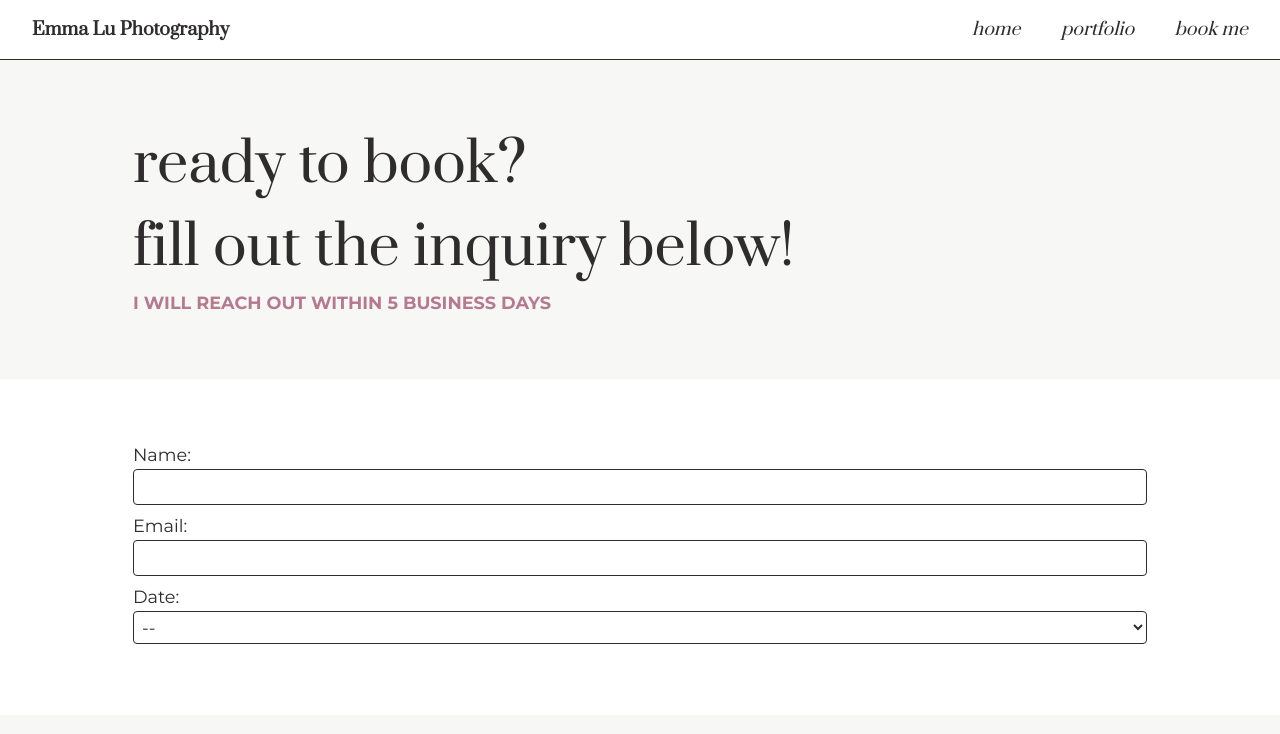
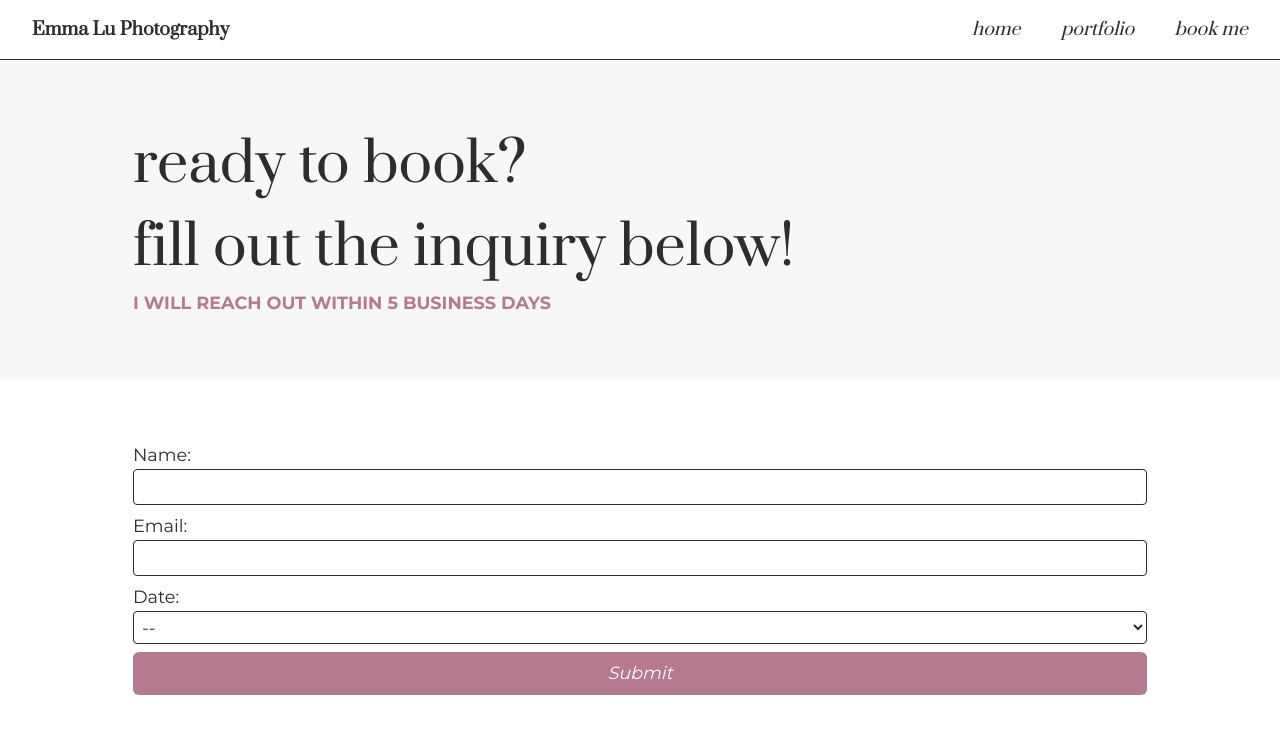
Before and after one commit to eemmalu/elu-photography-site, a Next.js app: page /book in a window 1280 px wide. Shown: the top 734 px of the page. Built offline with nearby package versions, Linux system fonts and the light colour scheme.

Commit message:
feat: update button
Update button component to contain multiple types of buttons - specifically ones with/without a linkto and onclick function

```diff
--- a/src/app/book/page.tsx
+++ b/src/app/book/page.tsx
@@ -1,19 +1,13 @@
 "use client";
 import { useState } from "react";
 import TextInput from "@/components/textinput";
-
-type Shoots =
-  | undefined
-  | { kind: "Senior/Grad" }
-  | { kind: "Engagement" }
-  | { kind: "Prom" }
-  | { kind: "Other"; details: string };
+import Button from "@/components/button";
 
 type FormData = {
   name: string;
   email: string;
   dateType: string;
-  shootType: Shoots;
+  shootType: string;
   people: number;
   duration: number;
   notes: string;
@@ -24,8 +18,8 @@ export default function Book() {
   const [formData, setFormData] = useState<FormData>({
     name: "",
     email: "",
-    dateType: "",
-    shootType: undefined,
+    dateType: "--",
+    shootType: "--",
     people: 0,
     duration: 0,
     notes: "",
@@ -76,6 +70,7 @@ export default function Book() {
           <option>I have a date (or a few dates) in mind!</option>
           <option>My dates are flexible!</option>
         </select>
+        <Button label="Submit"/>
       </div>
     </>
   );
--- a/src/components/button.tsx
+++ b/src/components/button.tsx
@@ -3,18 +3,54 @@ import Link from "next/link";
 
 type ButtonProps = {
   label: string;
-  linkTo: string;
+  linkTo?: string;
   className?: string;
+  onClick?: () => void;
 };
 
-export default function Button({ label, linkTo, className = "" }: ButtonProps) {
-  return (
-    <Link href={`/${linkTo}`}>
+export default function Button({
+  label,
+  linkTo = undefined,
+  className = "",
+  onClick = undefined,
+}: ButtonProps) {
+  if (linkTo && onClick) {
+    return (
+      <Link href={`/${linkTo}`}>
+        <button
+          onClick={onClick}
+          className={`font-sans italic py-2 px-8 bg1 bg-primary rounded-md cursor-pointer transition duration-300 ease-in-out hover:scale-110 ${className}`}
+        >
+          {label}
+        </button>
+      </Link>
+    );
+  } else if (linkTo) {
+    return (
+      <Link href={`/${linkTo}`}>
+        <button
+          className={`font-sans italic py-2 px-8 bg1 bg-primary rounded-md cursor-pointer transition duration-300 ease-in-out hover:scale-110 ${className}`}
+        >
+          {label}
+        </button>
+      </Link>
+    );
+  } else if (onClick) {
+    return (
+      <button
+        onClick={onClick}
+        className={`font-sans italic py-2 px-8 bg1 bg-primary rounded-md cursor-pointer transition duration-300 ease-in-out hover:scale-110 ${className}`}
+      >
+        {label}
+      </button>
+    );
+  } else {
+    return (
       <button
         className={`font-sans italic py-2 px-8 bg1 bg-primary rounded-md cursor-pointer transition duration-300 ease-in-out hover:scale-110 ${className}`}
       >
         {label}
       </button>
-    </Link>
-  );
+    );
+  }
 }
```
